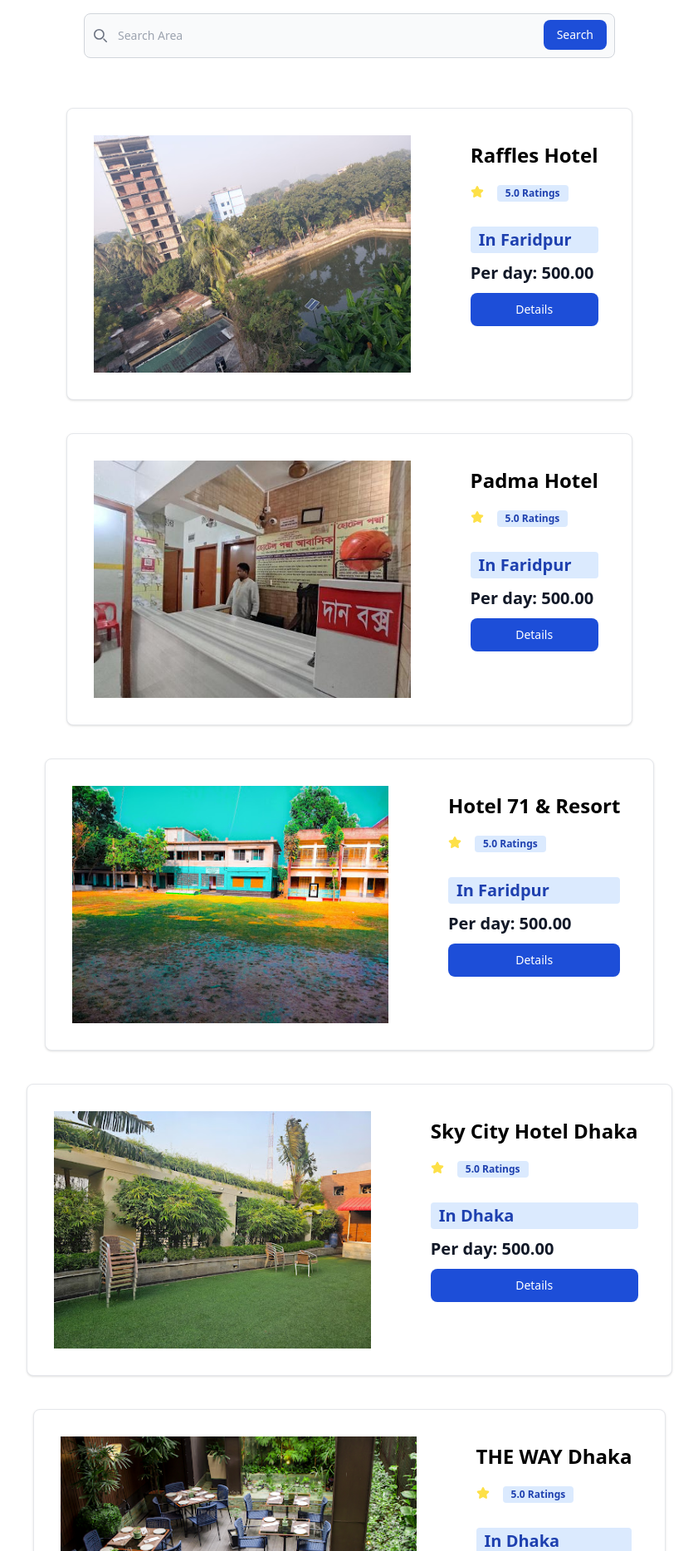
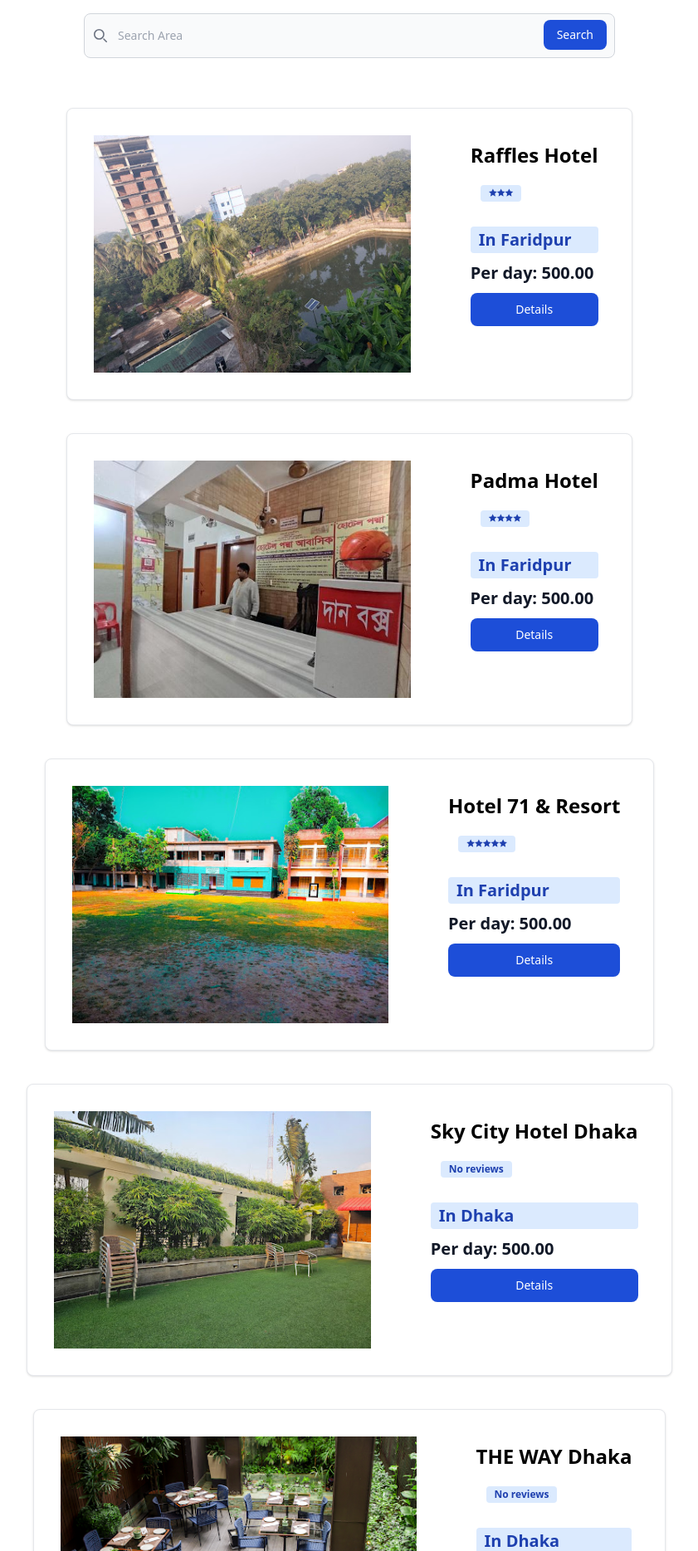
Before and after one commit to Obaidur1/royal-hotels, a Django app: page / in a window 1280 px wide. Shown: the part 69-1938 px from the top of the page at 83% size, without its empty margins (219-1060 px from the left). Run offline with Django 4.2, Linux system fonts and the light colour scheme; data comes from the database, SQL or seed files in the repository; both versions use the stored data as it was after the commit; some libraries are stand-ins or nearby versions.

Commit message:
Average rating functionality on models added

```diff
--- a/home/models.py
+++ b/home/models.py
@@ -1,6 +1,11 @@
 from django.db import models
 from django.contrib.auth.models import User
 from django.core.validators import MaxValueValidator
+
+# for ratings
+from django.db.models import Avg
+from django.db.models.signals import post_save, post_delete
+from django.dispatch import receiver
 
 
 # Create your models here.
@@ -13,6 +18,7 @@ class RoyalHotelModel(models.Model):
     cost_per_day = models.DecimalField(
         max_digits=10, decimal_places=2, null=True, default=500
     )
+    average_rating = models.IntegerField(default=0)
 
     class Meta:
         verbose_name_plural = "Royal Hotel's"
@@ -30,3 +36,15 @@ class User_Reviews(models.Model):
     class Meta:
         verbose_name_plural = "Reviews"
         unique_together = ("hotel", "user")
+
+
+# Define a signal handler to update average_rating when a review is saved or deleted
+@receiver(post_save, sender=User_Reviews)
+@receiver(post_delete, sender=User_Reviews)
+def update_average_rating(sender, instance, **kwargs):
+    hotel = instance.hotel
+    average_rating = User_Reviews.objects.filter(hotel=hotel).aggregate(Avg("rating"))[
+        "rating__avg"
+    ]
+    hotel.average_rating = average_rating or 0
+    hotel.save()
--- a/home/templatetags/my_filters.py
+++ b/home/templatetags/my_filters.py
@@ -6,5 +6,7 @@ register = template.Library()
 
 @register.filter(name="stars")
 def stars(value):
+    if value == 0:
+        return "No reviews"
     star = "&#128970;" * value
     return mark_safe(star)
--- a/templates/index.html
+++ b/templates/index.html
@@ -1,6 +1,6 @@
 {% extends 'base.html' %}
 {% load static %}
-
+{% load my_filters %}
 {% block head_title %}Hotel Booking System{% endblock %}
 {% block content %}
 
@@ -38,15 +38,8 @@
         <div class="p-10 flex flex-col gap-y-2.5">
             <h2 class="text-2xl font-semibold">{{ hotel.name }}</h2>
             <div class="mt-2.5 mb-5 flex">
-                <svg class="w-4 h-4 text-yellow-300 mr-1" aria-hidden="true" xmlns="http://www.w3.org/2000/svg"
-                    fill="currentColor" viewBox="0 0 22 20">
-                    <path
-                        d="M20.924 7.625a1.523 1.523 0 0 0-1.238-1.044l-5.051-.734-2.259-4.577a1.534 1.534 0 0 0-2.752 0L7.365 5.847l-5.051.734A1.535 1.535 0 0 0 1.463 9.2l3.656 3.563-.863 5.031a1.532 1.532 0 0 0 2.226 1.616L11 17.033l4.518 2.375a1.534 1.534 0 0 0 2.226-1.617l-.863-5.03L20.537 9.2a1.523 1.523 0 0 0 .387-1.575Z" />
-                </svg>
-
-
-                <span class="bg-blue-100 text-blue-800 text-xs font-semibold mr-2 px-2.5 py-0.5 rounded  ml-3">5.0
-                    Ratings</span>
+                <span
+                    class="bg-blue-100 text-blue-800 text-xs font-semibold mr-2 px-2.5 py-0.5 rounded  ml-3">{{hotel.average_rating|stars}}</span>
 
             </div>
             <h4 class="bg-blue-100 text-blue-800 text-xl font-semibold  px-2.5 py-0.5 rounded">In
```
Also changed, not shown: db.sqlite3, home/migrations/0007_royalhotelmodel_average_rating.py (added), home/migrations/0008_alter_royalhotelmodel_average_rating.py (added), home/migrations/0009_alter_royalhotelmodel_average_rating.py (added).
